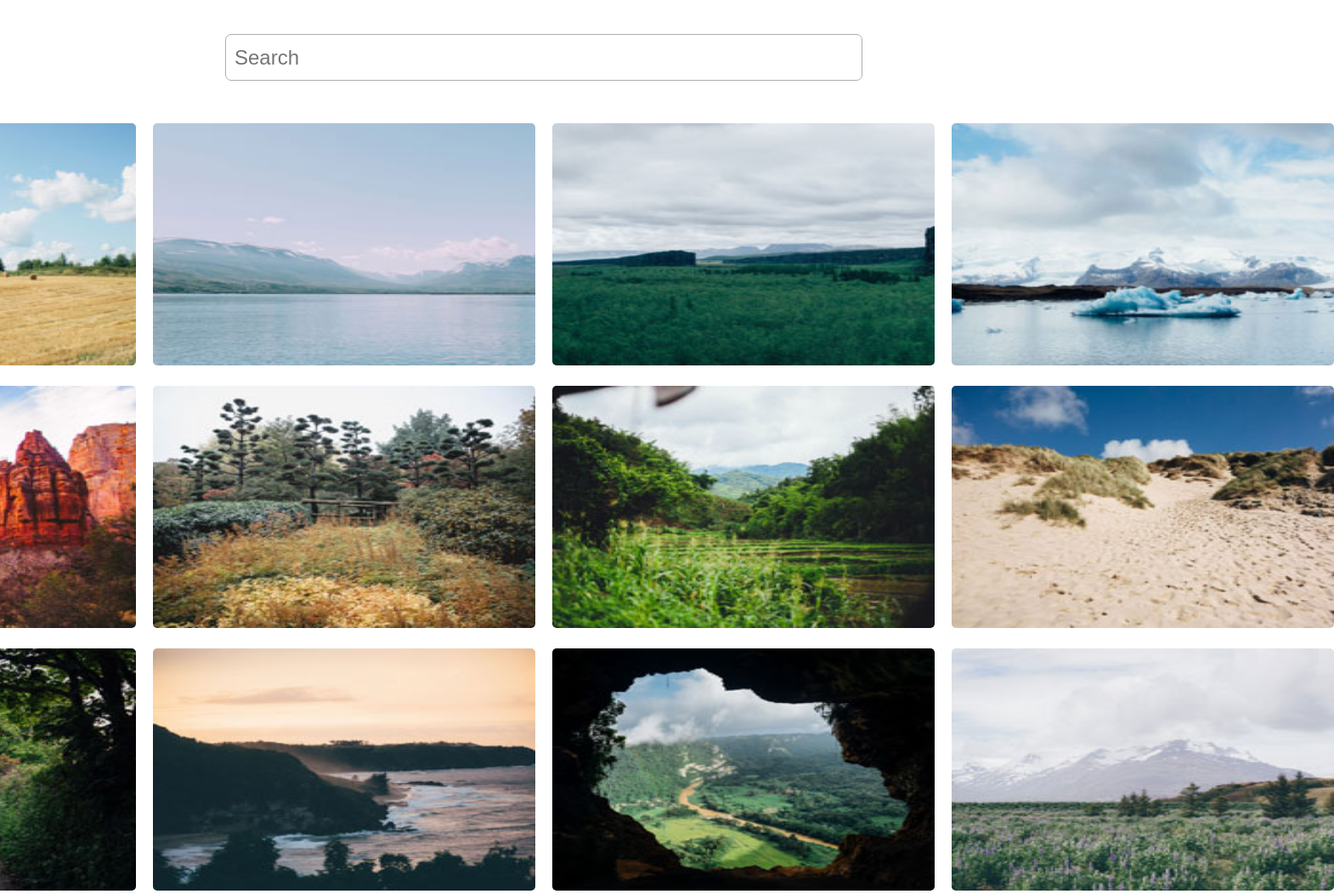
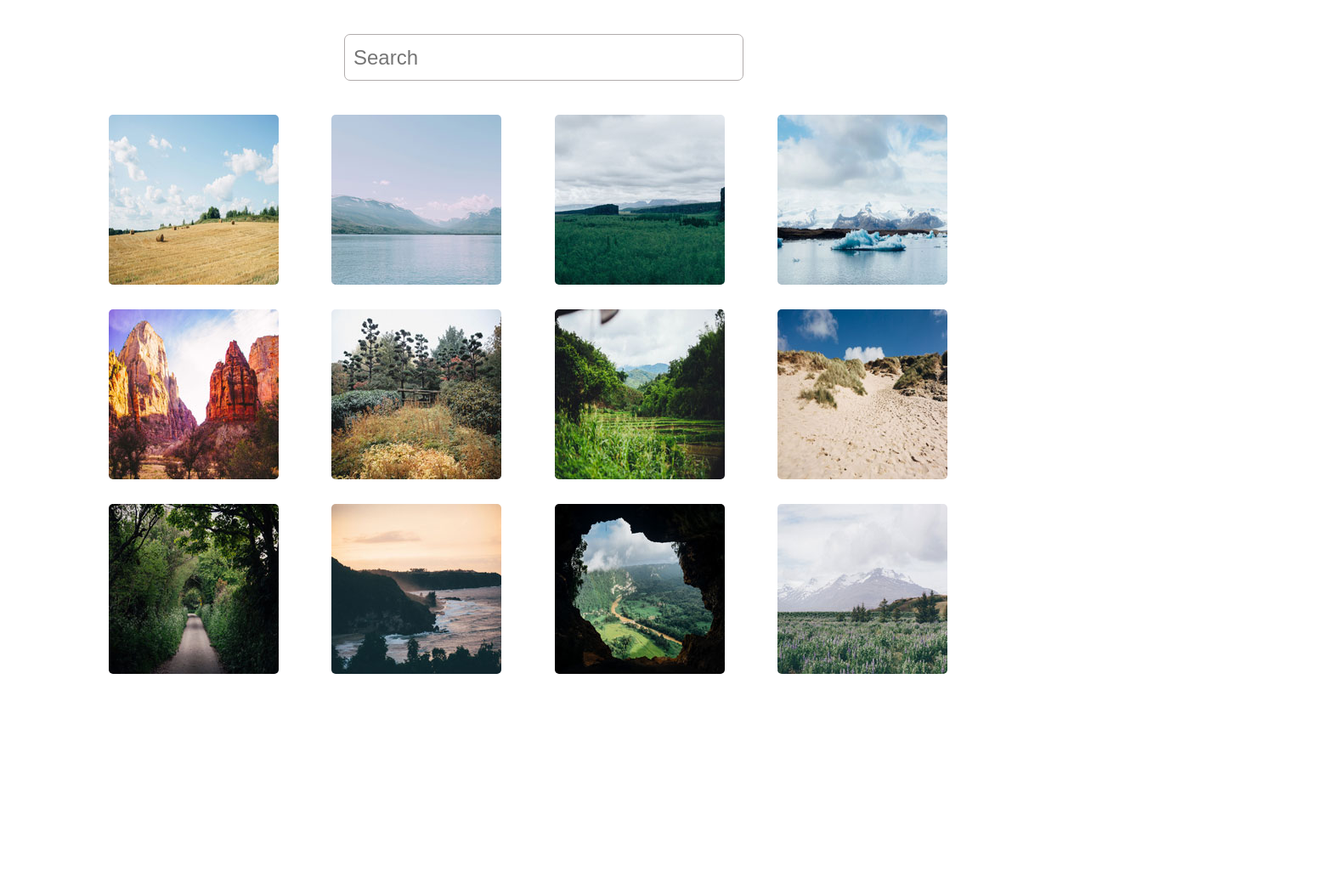
Before and after one commit to harolddatus/techdegree-project-5, a plain HTML site: page index.html in a window 1280 px wide. Shown: the whole page at 85% size, 1570 px wide, since content can reach past the window. After the commit the page ends 800 px from the top, so only its background shows below. Drawn offline with Linux system fonts and the light colour scheme.

Commit message:
Update styless.css

```diff
--- a/css/styless.css
+++ b/css/styless.css
@@ -1,74 +1,35 @@
-* {
-  box-sizing: border-box;
-}
 
 body {
-  margin: 0;
-  padding: 0;
   min-height: 100vh;
-  max-width: 1024px;
+  max-width:1024px;
   margin: auto;
-  min-height: auto;
 }
 
 .search {
 display: grid;
 justify-content: center;
+margin: auto;
+width: 60%;
 }
 
 input {
-  width: 650px;
+  width: 470px;
   height: 55px;
   padding-left: 10px;
   border-radius: 7px;
   border: solid 1px rgb(177, 172, 172) ;
-  margin: 40px 0 50px;
+  margin: 40px auto;
   font-size: 1.5rem;
 }
 
 img {
-  width:280px;
-  height:285px;
+  width:200px;
+  height:200px;
   border-radius: 5px;
 }
 
-@media (min-width: 320px) {
-  .gallery {
-    display: grid;
-    grid-gap: 20px 20px;
-    justify-content: center;
-  }
-  img {
-    width:450px;
-    height:285px;
-    border-radius: 5px;
-  }
-  input {
-    width: 450px;
-    height: 55px;
-    padding-left: 10px;
-    border-radius: 7px;
-    border: solid 1px rgb(177, 172, 172) ;
-    margin: 40px 0 50px;
-    font-size: 1.5rem;
-  }
+.gallery {
+  display: grid;
+  grid-template-columns: repeat(auto-fit, minmax(200px, 1fr));
+  grid-gap: 25px;
 }
-@media (min-width: 768px){
-  .gallery {
-    display: grid;
-    grid-template-columns: repeat(4, 1fr);
-    grid-template-rows: 1fr;
-    grid-gap: 20px 20px;
-    justify-content: center;
-  }
-
-  input {
-    width: 750px;
-    height: 55px;
-    padding-left: 10px;
-    border-radius: 7px;
-    border: solid 1px rgb(177, 172, 172) ;
-    margin: 40px 0 50px;
-    font-size: 1.5rem;
-  }
-  }
```
